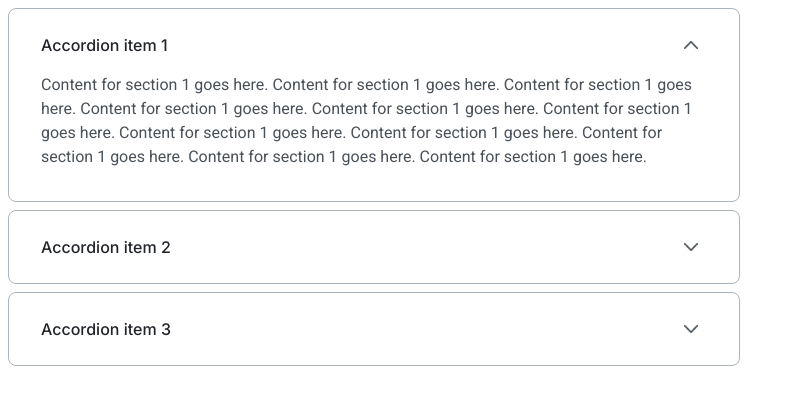
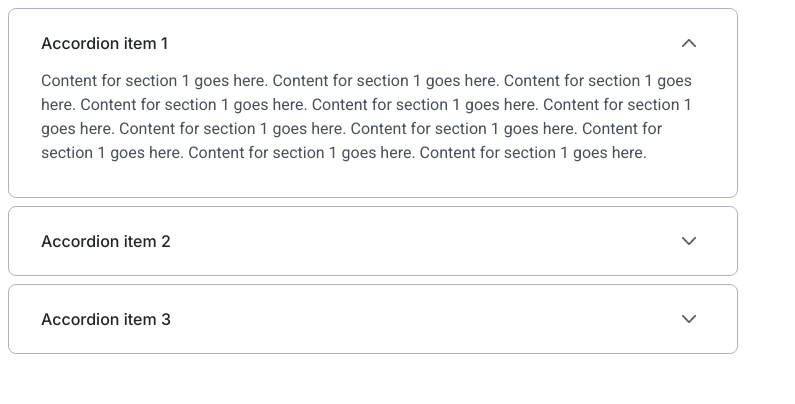
Before and after one commit to js-tasks-ru/htmlcss-20230411_alexander-lysyuk, a website: page 03-lection1/02-accordion/index.html in a window 1280 px wide. Both pictures are taken after a click on the heading "Accordion item 1". Shown: the whole page, without its empty margins (0-795 px from the left). Drawn offline with Linux system fonts and the light colour scheme.

Commit message:
Review fixes

```diff
--- a/03-lection1/02-accordion/accordion.css
+++ b/03-lection1/02-accordion/accordion.css
@@ -1,31 +1,25 @@
-@import url('https://fonts.googleapis.com/css2?family=Inter:wght@100;200;300;500;600;700;800;900&display=swap');
+.accordion {
+  max-width: 730px;
+}
 
 .accordion__item {
     border: 1px solid #ACB5BD;
     border-radius: 8px;
+    color:  #212429;
     margin-bottom: 8px;
-    max-width: 730px;
+    padding-left: 32px;
+    padding-right: 32px;
 }
 
 .accordion__summary {
     display: flex;
     justify-content: space-between;
     align-items: center;
-    margin-left: 32px;
-    margin-right: 32px;
-    margin-top: 24px;
-    margin-bottom: 24px;
     cursor: pointer;
-    color:  #212429;
-  }
-
-  .accordion__title {
-    margin: 0;
     font-family: 'Inter', sans-serif;
     font-size: 16px;
-    font-style: normal;
-    font-weight: 400;
-    line-height: 24px;
+    padding-top: 24px;
+    padding-bottom: 24px;
 }
 
   .accordion__content {
@@ -34,23 +28,17 @@
     font-style: normal;
     font-weight: 400;
     line-height: 24px;
-    display: none;
     color:  #495057;
-    margin-left: 32px;
-    margin-right: 32px;
-    margin-bottom: 32px;
-  }
-
-  .accordion__item[open] .accordion__content {
-    display: block;
-  }
-
-  .accordion__item[open] .accordion__summary {
-    margin-bottom: 16px;
+    padding-top: 16px;
+    padding-bottom: 32px;
 }
 
 .accordion__summary::-webkit-details-marker {  /* нестандартный псевдоэлемент Google Chrome */
     display: none;
+}
+
+.accordion__text {
+  margin: 0;
 }
 
 .accordion__summary::after {
@@ -69,6 +57,10 @@
     transform: rotate(180deg);
 }
 
+.accordion__item[open] .accordion__summary {
+    padding-bottom: 0px;
+}
+
 .accordion__item:last-child {
     margin-bottom: 0;
 }
--- a/03-lection1/02-accordion/index.html
+++ b/03-lection1/02-accordion/index.html
@@ -6,29 +6,31 @@
         <link rel="stylesheet" href="./accordion.css">
     </head>
     <body>
-        <details class="accordion__item">
+      <div class="accordion">
+          <details class="accordion__item">
             <summary class="accordion__summary">
-              <h3 class="accordion__title">Accordion item 1</h3>
+              Accordion item 1
             </summary>
             <div class="accordion__content">
-              <p>Content for section 1 goes here. Content for section 1 goes here. Content for section 1 goes here. Content for section 1 goes here. Content for section 1 goes here. Content for section 1 goes here. Content for section 1 goes here. Content for section 1 goes here. Content for section 1 goes here. Content for section 1 goes here. Content for section 1 goes here.</p>
+              <p class="accordion__text">Content for section 1 goes here. Content for section 1 goes here. Content for section 1 goes here. Content for section 1 goes here. Content for section 1 goes here. Content for section 1 goes here. Content for section 1 goes here. Content for section 1 goes here. Content for section 1 goes here. Content for section 1 goes here. Content for section 1 goes here.</p>
             </div>
-        </details>
-        <details class="accordion__item">
+          </details>
+          <details class="accordion__item">
             <summary class="accordion__summary">
-              <h3 class="accordion__title">Accordion item 2</h3>
+              Accordion item 2
             </summary>
             <div class="accordion__content">
-              <p>Content for section 2 goes here.</p>
+              <p class="accordion__text">Content for section 2 goes here.</p>
             </div>
-        </details>
-            <details class="accordion__item">
+          </details>
+          <details class="accordion__item">
             <summary class="accordion__summary">
-              <h3 class="accordion__title">Accordion item 3</h3>
+              Accordion item 3
             </summary>
             <div class="accordion__content">
-              <p>Content for section 3 goes here.</p>
+              <p class="accordion__text">Content for section 3 goes here.</p>
             </div>
           </details>
+      </div>
     </body>
 </html>
--- a/assets/fonts/fonts.css
+++ b/assets/fonts/fonts.css
@@ -1 +1,2 @@
 @import url('https://fonts.googleapis.com/css2?family=Roboto:ital,wght@0,100;0,300;0,400;0,500;0,700;0,900;1,100;1,300;1,400;1,500;1,700;1,900&display=swap');
+@import url('https://fonts.googleapis.com/css2?family=Inter:wght@100;200;300;500;600;700;800;900&display=swap');
```
Lines whose indentation alone changed are shown as unchanged.
